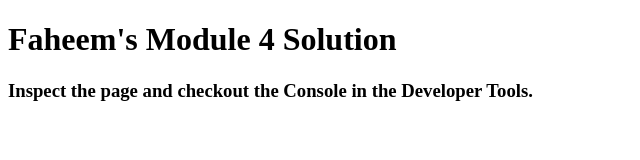
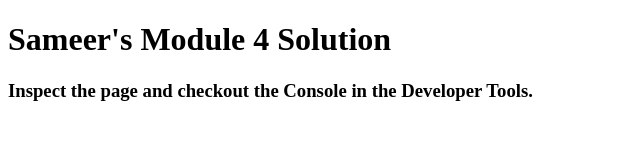
Before and after one commit to 25625/coursera, a plain HTML site: page mod4_solution/index.html in a window 1280 px wide. Shown: the whole page, without its empty margins (0-640 px from the left). Drawn offline with Linux system fonts and the light colour scheme.

Commit message:
Update index.html

```diff
--- a/mod4_solution/index.html
+++ b/mod4_solution/index.html
@@ -11,7 +11,7 @@
   <script src="script.js"></script>
 </head>
 <body>
-  <h1>Faheem's Module 4 Solution</h1>
+  <h1>Sameer's Module 4 Solution</h1>
   <h3>Inspect the page and checkout the Console in the Developer Tools.</h3>
 </body>
 </html>
```
